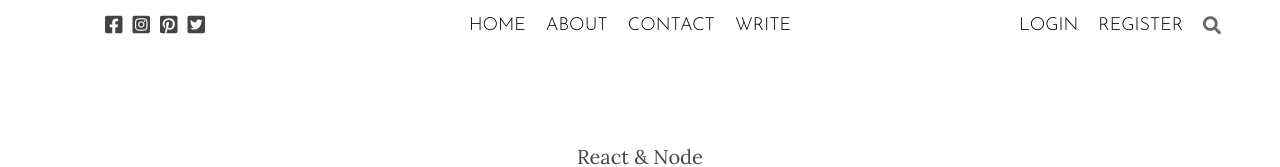
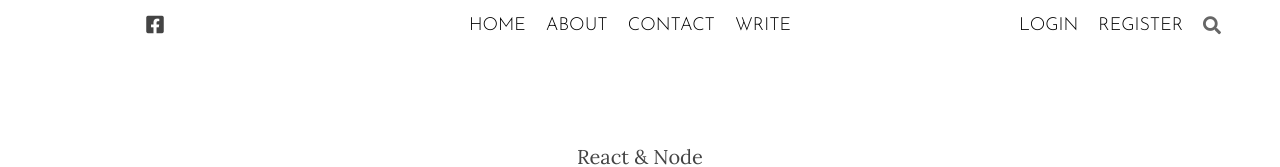
Before and after one commit to neriheredia/PREVIEW_UI, a React (Vite) app: page / in a window 1280 px wide. Shown: the top 167 px of the page. Built offline with nearby package versions, Linux system fonts and the light colour scheme.

Commit message:
feat: test2

```diff
--- a/src/components/topbar/Topbar.jsx
+++ b/src/components/topbar/Topbar.jsx
@@ -7,9 +7,9 @@ export default function Topbar() {
 		<div className='top'>
 			<div className='topLeft'>
 				<i className='topIcon fab fa-facebook-square'></i>
-				<i className='topIcon fab fa-instagram-square'></i>
+				{/* <i className='topIcon fab fa-instagram-square'></i>
 				<i className='topIcon fab fa-pinterest-square'></i>
-				<i className='topIcon fab fa-twitter-square'></i>
+				<i className='topIcon fab fa-twitter-square'></i> */}
 			</div>
 			<div className='topCenter'>
 				<ul className='topList'>
```
